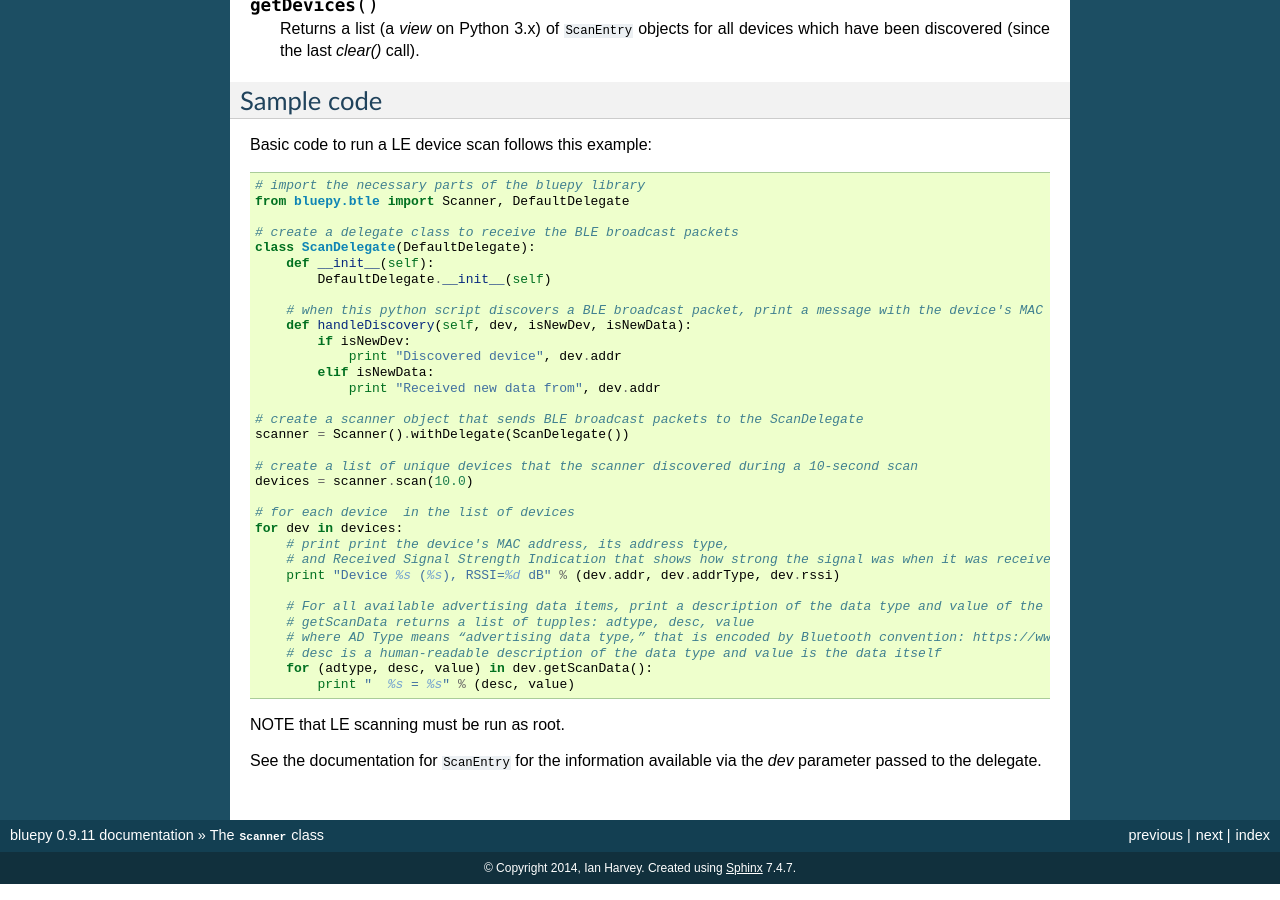
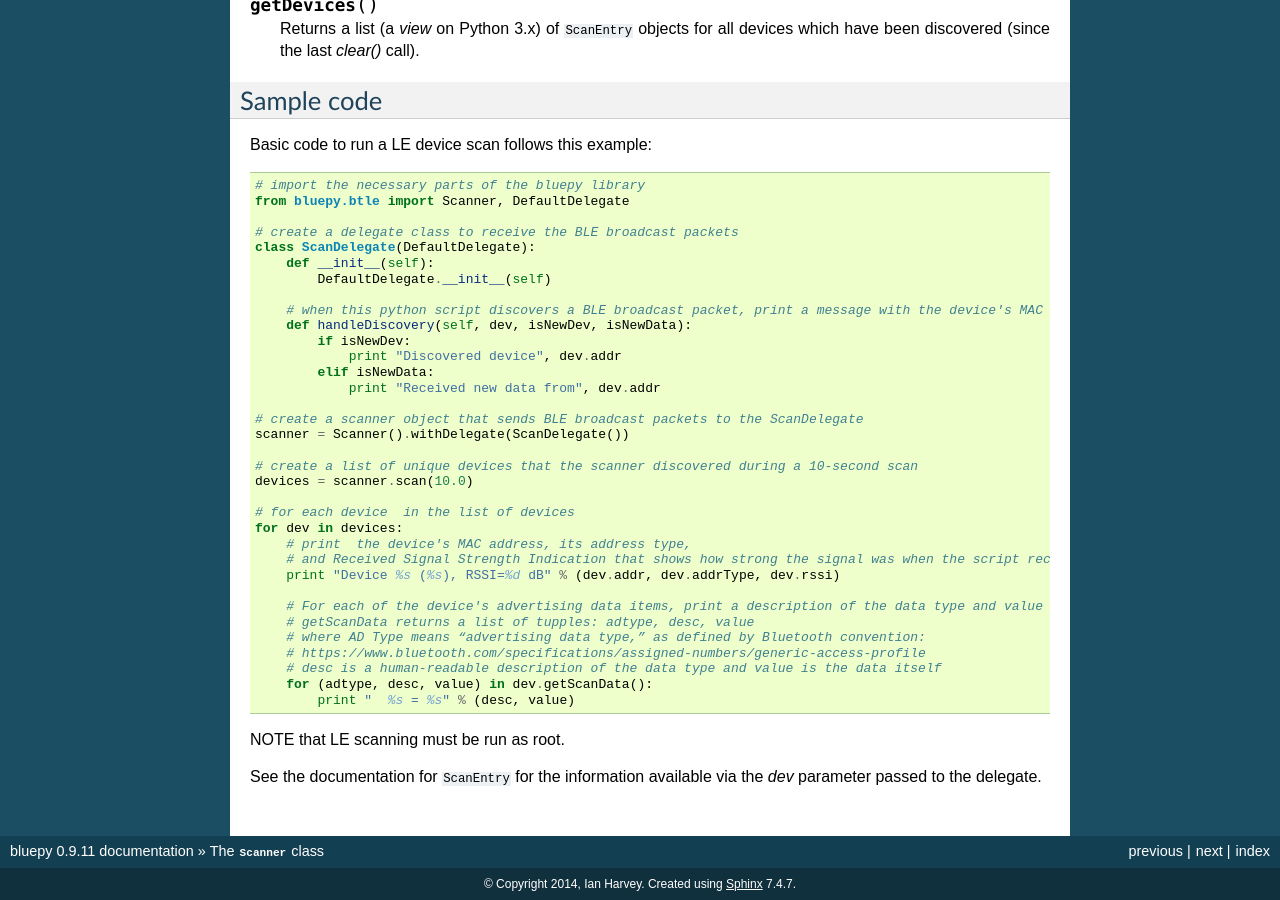
Before and after one commit to IanHarvey/bluepy, a Sphinx documentation site: the page built from docs/scanner.rst, in a window 1280 px wide and 900 px high, scrolled down 904 px. Built offline with Sphinx 7.4.7, drawn with Linux system fonts in a browser that asks for light colours; pages that are not in the unit, such as notebooks, are missing from menus.

Commit message:
cleaned up the comments

```diff
--- a/docs/scanner.rst
+++ b/docs/scanner.rst
@@ -94,13 +94,14 @@ Basic code to run a LE device scan follows this example::
 
     # for each device  in the list of devices
     for dev in devices:
-        # print print the device's MAC address, its address type,
-        # and Received Signal Strength Indication that shows how strong the signal was when it was received.
+        # print  the device's MAC address, its address type,
+        # and Received Signal Strength Indication that shows how strong the signal was when the script received the broadcast.
         print "Device %s (%s), RSSI=%d dB" % (dev.addr, dev.addrType, dev.rssi)
 
-        # For all available advertising data items, print a description of the data type and value of the data itself
+        # For each of the device's advertising data items, print a description of the data type and value of the data itself
         # getScanData returns a list of tupples: adtype, desc, value
-        # where AD Type means “advertising data type,” that is encoded by Bluetooth convention: https://www.bluetooth.com/specifications/assigned-numbers/generic-access-profile
+        # where AD Type means “advertising data type,” as defined by Bluetooth convention:
+        # https://www.bluetooth.com/specifications/assigned-numbers/generic-access-profile
         # desc is a human-readable description of the data type and value is the data itself
         for (adtype, desc, value) in dev.getScanData():
             print "  %s = %s" % (desc, value)
```
